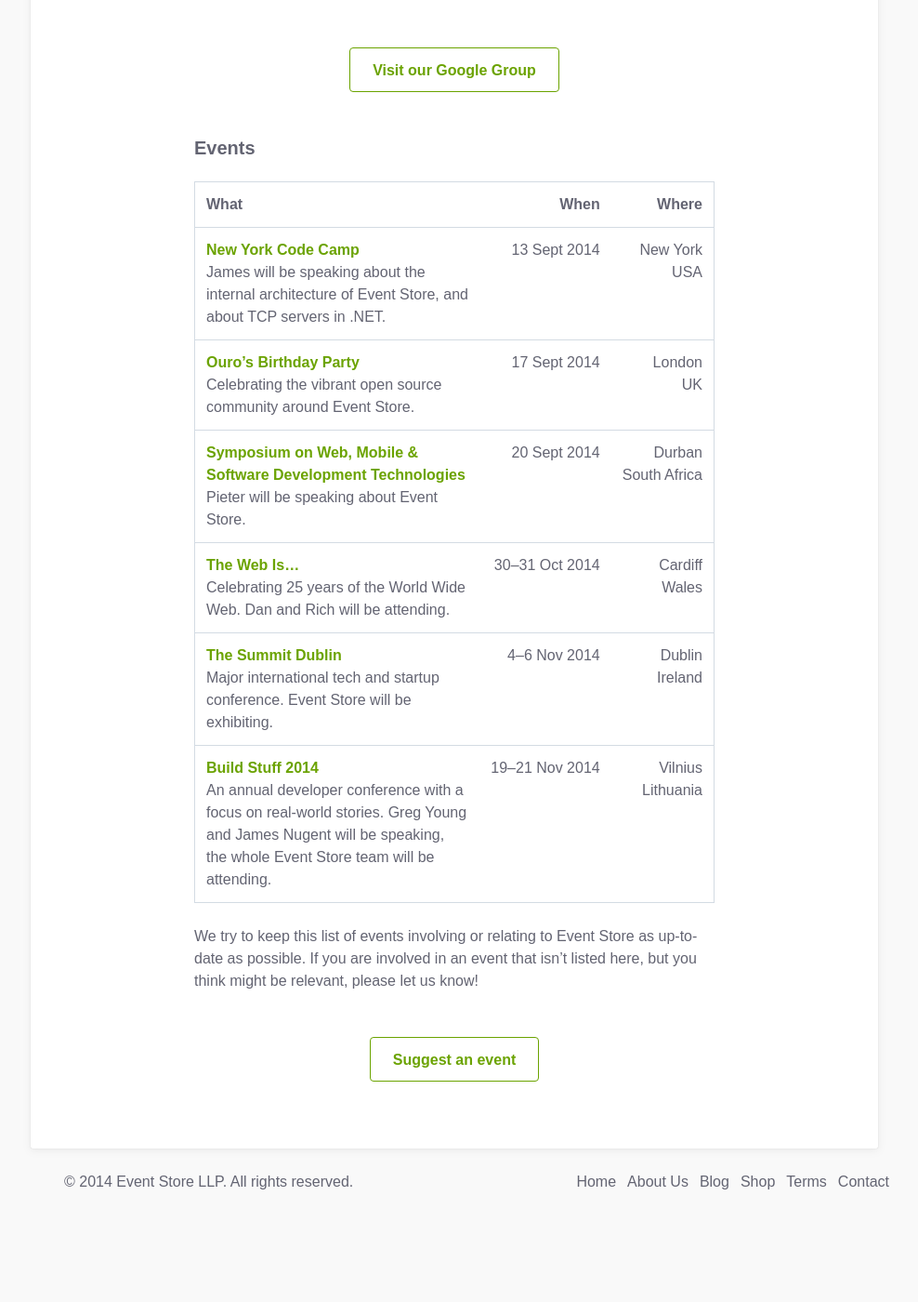
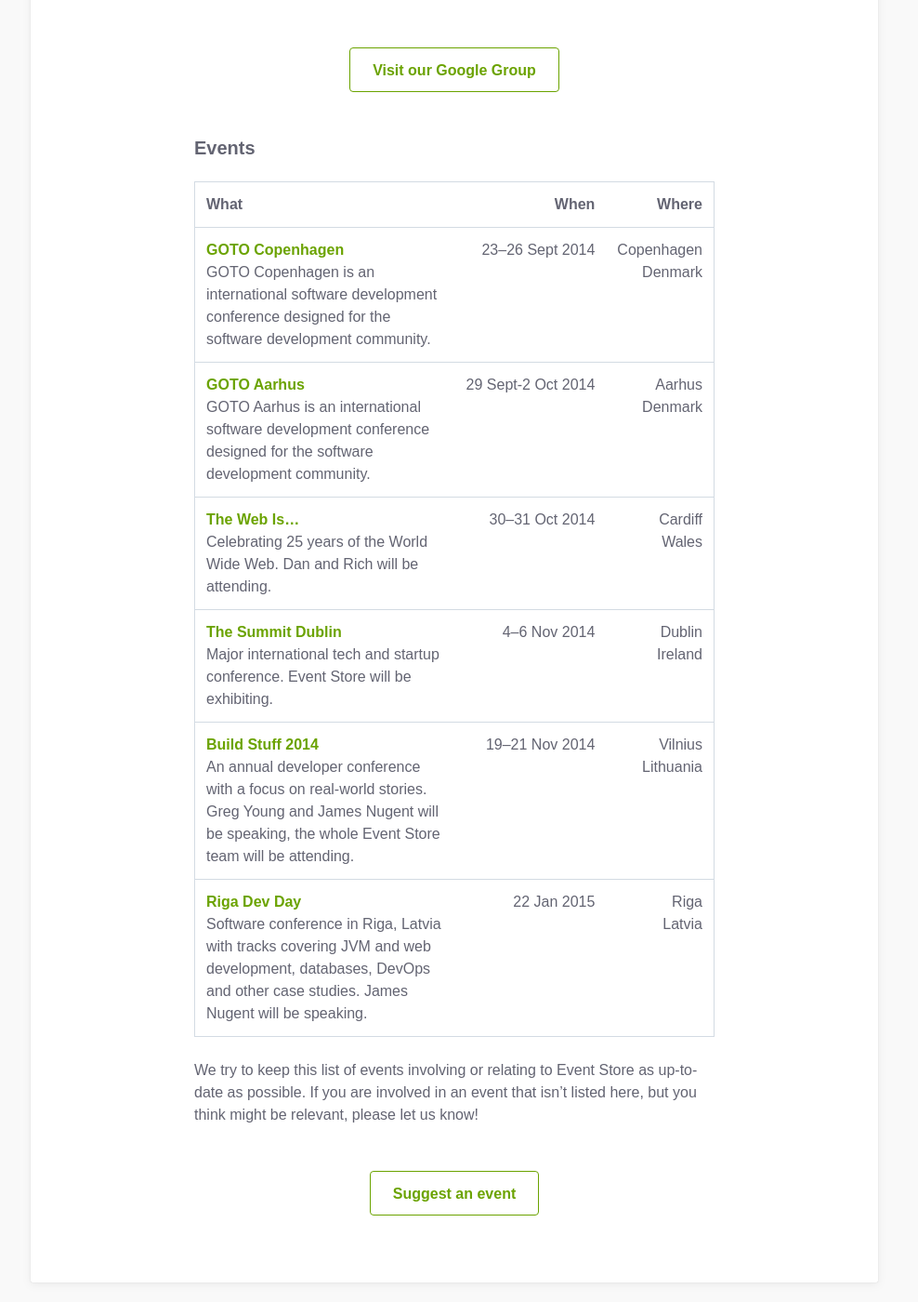
Before and after one commit to sandboxorg/geteventstore.com, a Jekyll site: the page built from community/index.html, in a window 1280 px wide and 1400 px high, scrolled down 453 px. Shown: the whole window at 93% size, without its empty margins (151-1139 px from the left). Built offline with Jekyll 4.4.1, drawn with Linux system fonts in a browser that asks for light colours; Markdown is read by kramdown in place of the engine named in the settings; before the commit the page ends 1784 px from its top, so only the background shows below that.

Commit message:
Update events page

```diff
--- a/community/index.html
+++ b/community/index.html
@@ -24,27 +24,19 @@ title: "Community"
 				<tbody>
                     <tr>
                         <td>
-                            <h3><a href="http://www.codecampnyc.org">New York Code Camp</a></h3>
-                            <p>James will be speaking about the internal architecture of Event Store, and about TCP servers in .NET.</p>
+                            <h3><a href="http://www.gotocon.com">GOTO Copenhagen</a></h3>
+                            <p>GOTO Copenhagen is an international software development conference designed for the software development community.</p>
                         </td>
-                        <td>13 Sept 2014</td>
-                        <td>New York<br />USA</td>
+                        <td>23–26 Sept 2014</td>
+                        <td>Copenhagen<br />Denmark</td>
                     </tr>
                     <tr>
                         <td>
-                            <h3><a href="http://geteventstore.com/two-years-on/">Ouro’s Birthday Party</a></h3>
-                            <p>Celebrating the vibrant open source community around Event Store.</p>
+                            <h3><a href="http://www.gotocon.com">GOTO Aarhus</a></h3>
+                            <p>GOTO Aarhus is an international software development conference designed for the software development community.</p>
                         </td>
-                        <td>17 Sept 2014</td>
-                        <td>London<br />UK</td>
-                    </tr>
-                    <tr>
-                        <td>
-                            <h3><a href="https://www.eventbrite.com/e/symposium-on-web-mobile-software-development-technologies-tickets-12948283665">Symposium on Web, Mobile &amp; Software Development Technologies</a></h3>
-                            <p>Pieter will be speaking about Event Store.</p>
-                        </td>
-                        <td>20 Sept 2014</td>
-                        <td>Durban<br />South Africa</td>
+                        <td>29 Sept-2 Oct 2014</td>
+                        <td>Aarhus<br />Denmark</td>
                     </tr>
                     <tr>
                         <td>
@@ -70,6 +62,14 @@ title: "Community"
 						<td>19–21 Nov 2014</td>
 						<td>Vilnius<br />Lithuania</td>
 					</tr>
+                    <tr>
+                        <td>
+                            <h3><a href="http://http://rigadevday.lv">Riga Dev Day</a></h3>
+                            <p>Software conference in Riga, Latvia with tracks covering JVM and web development, databases, DevOps and other case studies. James Nugent will be speaking.</p>
+                        </td>
+                        <td>22 Jan 2015</td>
+                        <td>Riga<br />Latvia</td>
+                    </tr>
 				</tbody>
 			</table>
 			<p>We try to keep this list of events involving or relating to Event Store as up-to-date as possible. If you are involved in an event that isn’t listed here, but you think might be relevant, please let us know!</p>
```
